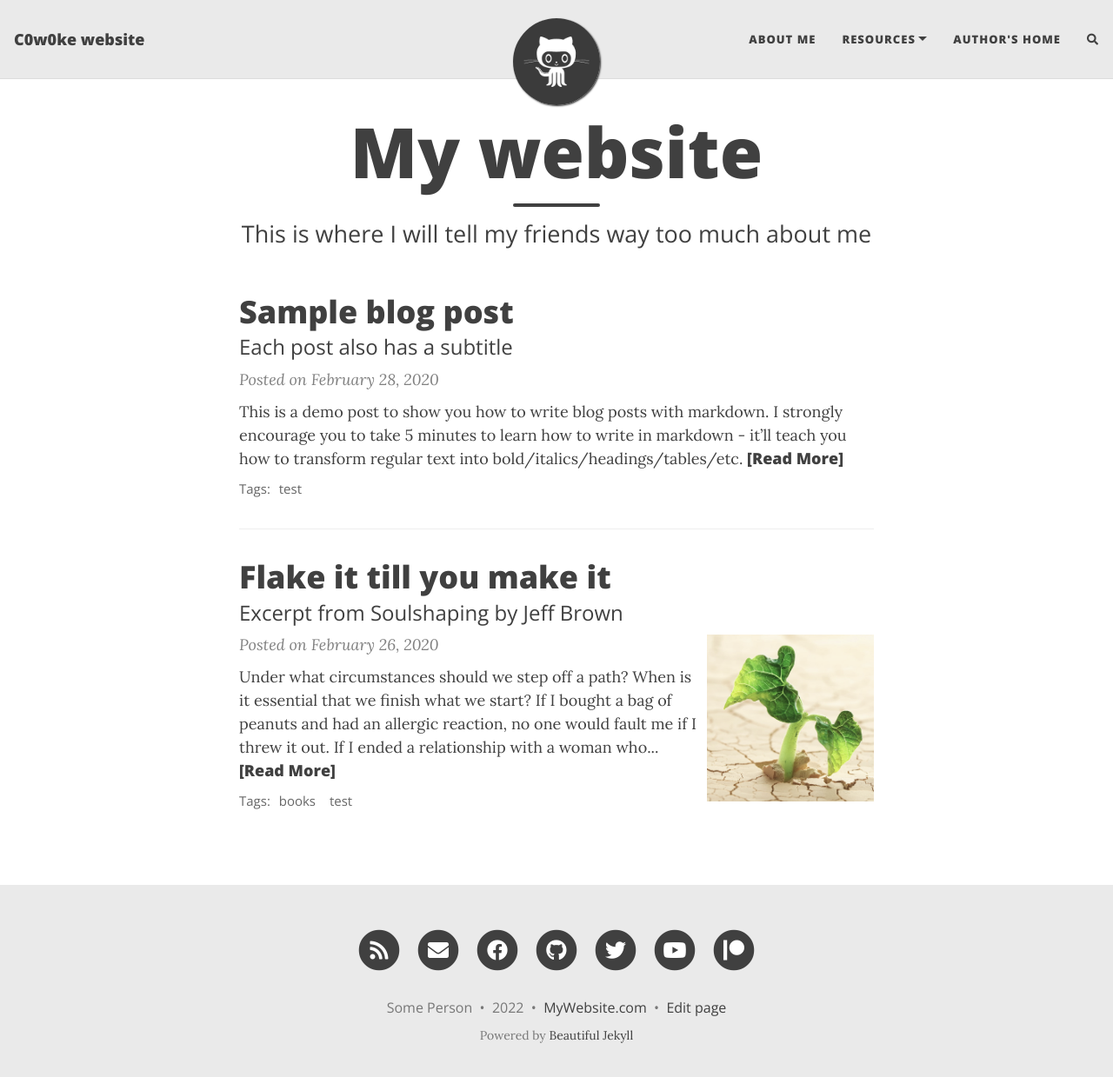
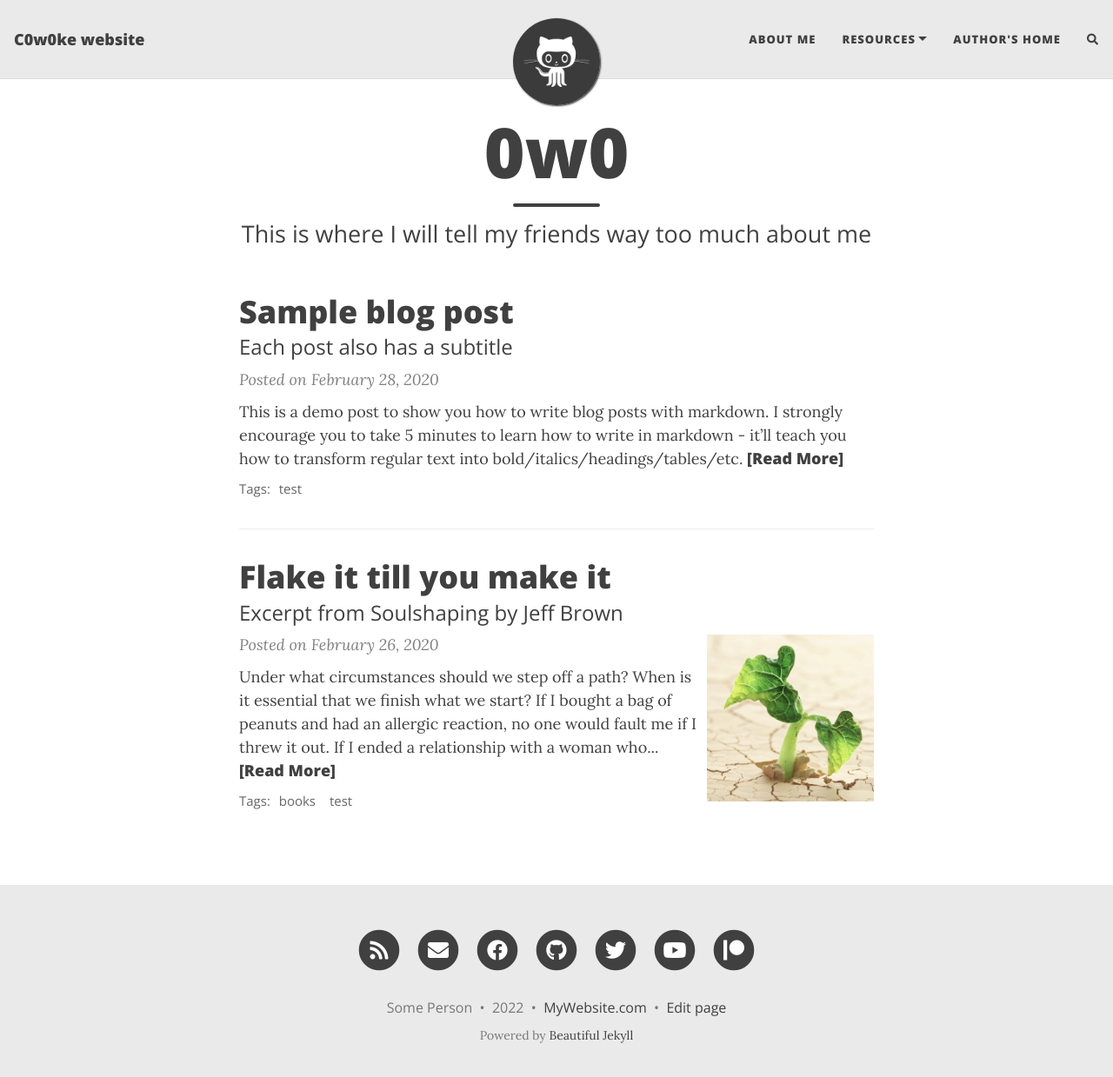
Before and after one commit to C0w0ke/cowoke.github.io, a Jekyll site: the page built from index.html, in a window 1280 px wide and 1252 px high. Shown: the top 1239 px of the window at 87% size. Built offline with Jekyll 4.4.1, drawn with Linux system fonts in a browser that asks for light colours; nearby versions of some CDN libraries; the list of posts is cut into pages by our own code; comment, search, counter and statistics services are not loaded.

Commit message:
Update index.html

```diff
--- a/index.html
+++ b/index.html
@@ -1,5 +1,5 @@
 ---
 layout: home
-title: My website
+title: 0w0
 subtitle: This is where I will tell my friends way too much about me
 ---
```
